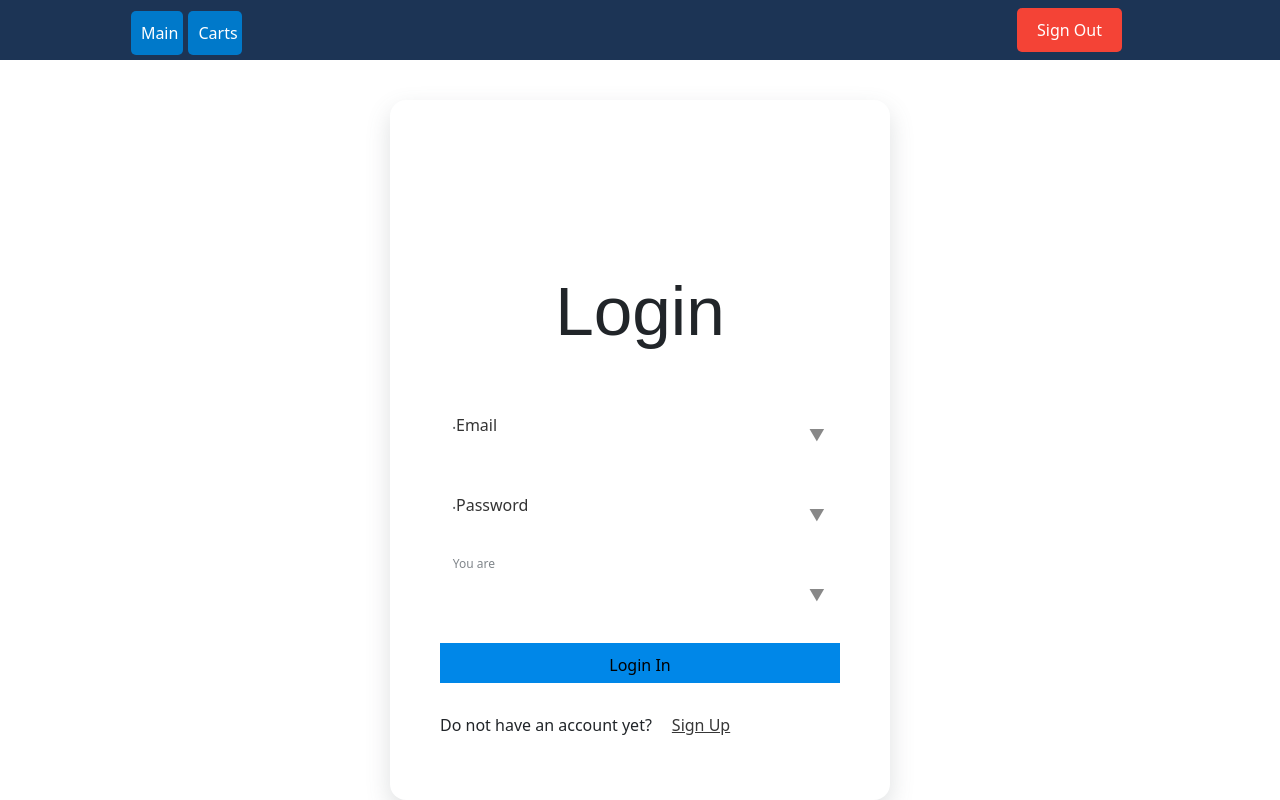
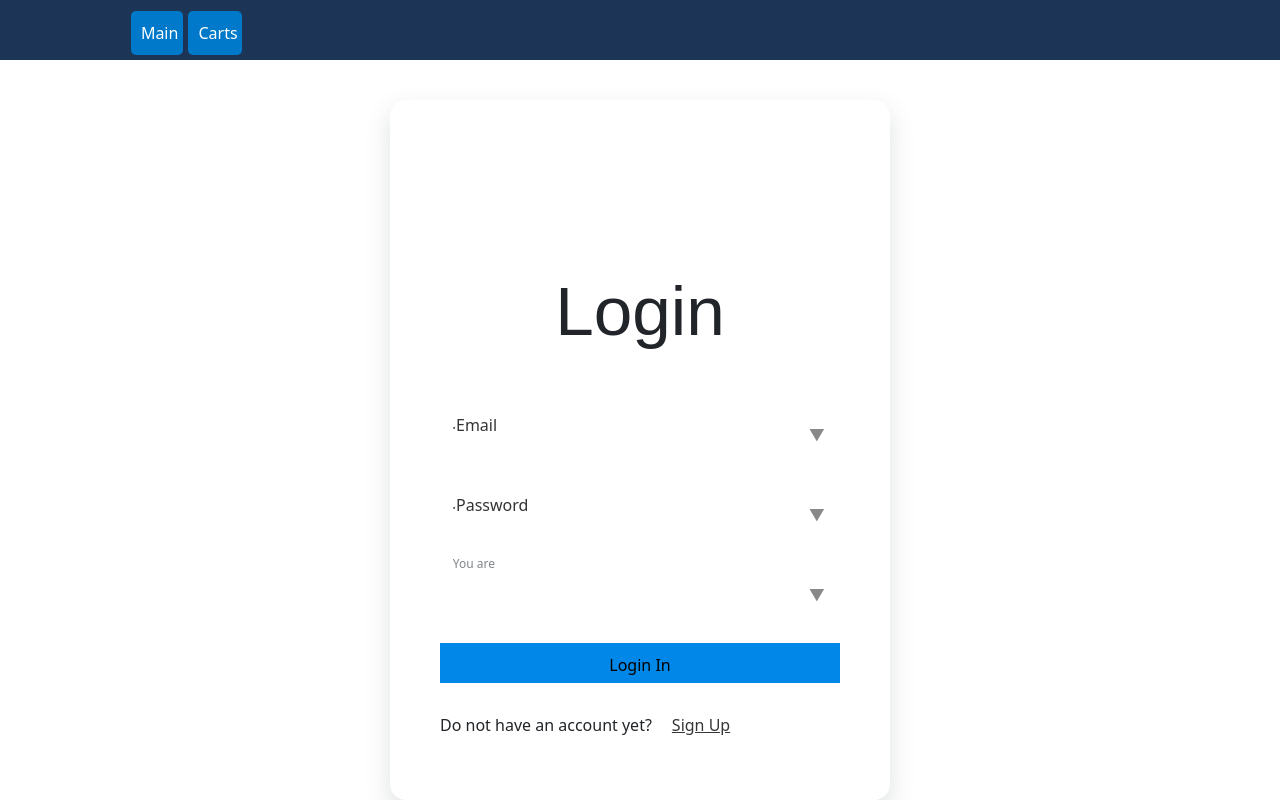
Before and after one commit to ch722bruce/FruitHub.github.io, a React (Vite) app in the folder front/: page /signIn in a window 1280 px wide. Built offline with nearby package versions, Linux system fonts and the light colour scheme.

Commit message:
rerender signout

```diff
--- a/front/src/Components/Navbar.jsx
+++ b/front/src/Components/Navbar.jsx
@@ -1,12 +1,17 @@
-import React from "react";
-import {Link} from "react-router-dom";
+import React, { useEffect, useState } from "react";
+import { Link } from "react-router-dom";
 import "../css/Navbar.css";
 import PropTypes from "prop-types";
 import SignOut from "./SignOut";
 
+function Navbar() {
+  const [logged, setLogged] = useState(false);
 
-function Navbar() {
-
+  useEffect(() => {
+    window.addEventListener("storage", () => {
+      setLogged(!logged);
+    });
+  }, []);
 
   return (
     <div>
@@ -19,13 +24,15 @@ function Navbar() {
           </li>
           <li className="nav-item">
             <Link to="/checkout" className="brand nav-link">
-              Carts {" "}
+              Carts{" "}
             </Link>
           </li>
         </ul>
-        <div className="navbar-nav signout">
-          <SignOut />
+        {logged && (
+          <div className="navbar-nav signout">
+            <SignOut />
           </div>
+        )}
       </nav>
     </div>
   );
--- a/front/src/Components/SignIn.jsx
+++ b/front/src/Components/SignIn.jsx
@@ -29,6 +29,7 @@ function SignIn() {
       sessionStorage.setItem("user", res.user.email);
       sessionStorage.setItem("username",res.user.fname)
       sessionStorage.setItem("userId", res.user._id);
+      window.dispatchEvent(new Event('storage'));
       // navigate("/productList", {state: {user: res.user}});
       navigate("/productList");
     } else {
--- a/front/src/Components/SignOut.jsx
+++ b/front/src/Components/SignOut.jsx
@@ -1,15 +1,14 @@
 import React from "react";
 import PropTypes from "prop-types";
-import { useNavigate } from "react-router-dom";
 import "../css/signOut.css";
+import {useNavigate} from "react-router-dom";
 function SignOut() {
-  let navigate = useNavigate();
-
+  const navigate = useNavigate();
   const goToSignOut = () => {
     sessionStorage.clear();
     navigate('/');
+    window.dispatchEvent(new Event('storage'));
   };
-
   return (
     <div className="SignOutBtn">
       <button onClick={goToSignOut} className="signOutButton">
```
